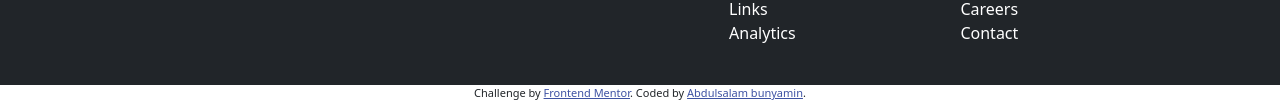
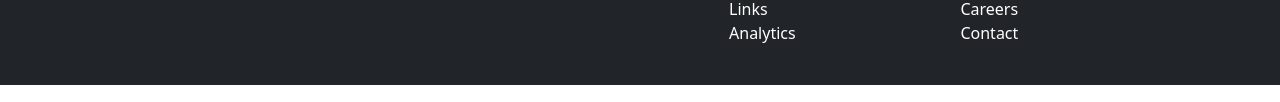
Before and after one commit to olalekan67/url-shortner, a plain HTML site: page index.html in a window 1280 px wide. Shown: the part 1391-1493 px from the top of the page. Drawn offline with Linux system fonts and the light colour scheme.

Commit message:
minor changes

```diff
--- a/index.html
+++ b/index.html
@@ -6,9 +6,9 @@
 
   <link rel="stylesheet" href="./bootstrap-5.1.3-dist/css/bootstrap.min.css">
   <script src="./bootstrap-5.1.3-dist/js/bootstrap.min.js"></script>
-  <link rel="icon" type="image/png" sizes="32x32" href="./images/favicon-32x32.png">
+  <!-- <link rel="icon" type="image/png" sizes="32x32" href="./images/favicon-32x32.png"> -->
   <link rel="stylesheet" href="index.css">
-  <title>Frontend Mentor | Shortly URL shortening API Challenge</title>
+  <title>Shortly URL shortening API Challenge</title>
 
   <!-- Feel free to remove these styles or customise in your own stylesheet 👍 -->
 
@@ -154,10 +154,10 @@
   </div>
 
 
-  <div class="attribution">
+  <!-- <div class="attribution">
     Challenge by <a href="https://www.frontendmentor.io?ref=challenge" target="_blank">Frontend Mentor</a>.
     Coded by <a href="https://github.com/olalekan67">Abdulsalam bunyamin</a>.
-  </div>
+  </div> -->
   <script src="/index.js"></script>
 </body>
 </html>
```
